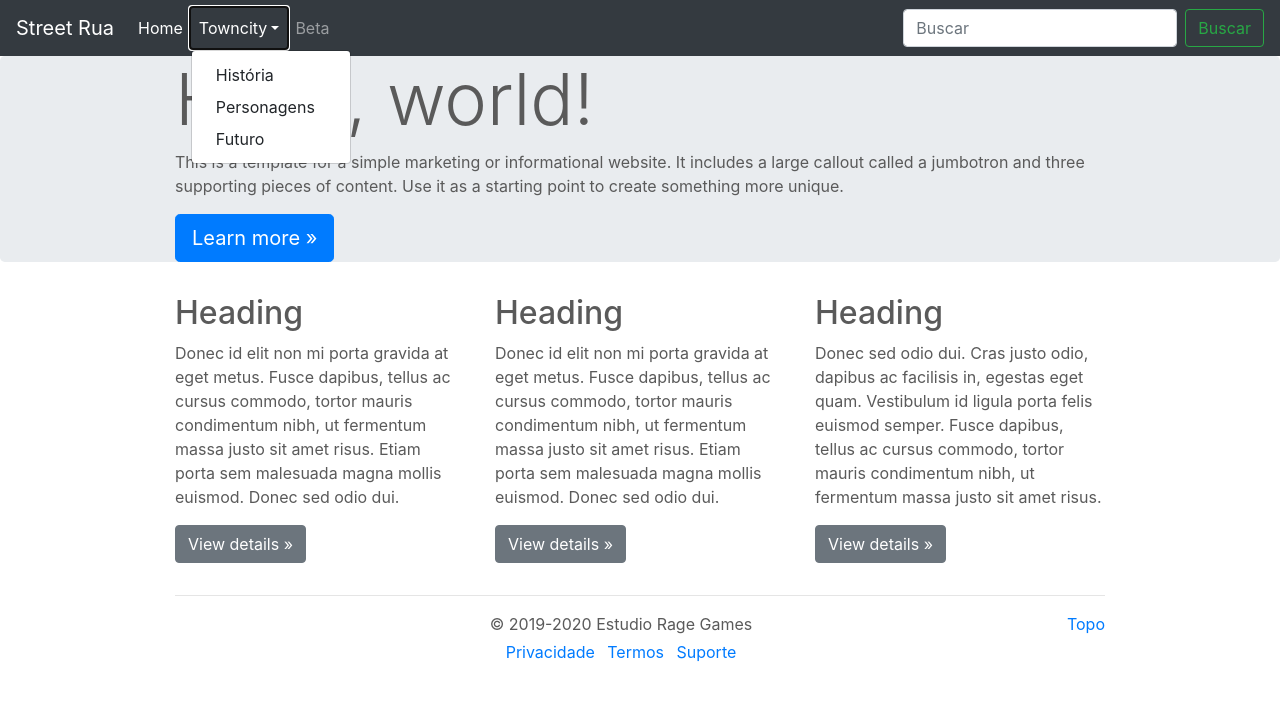
After one commit to EstudioRageGames/Street-Rua-SITE, a PHP site: page /Towncity-Personagens.html in a window 1280 px wide, after a click on "Towncity". The commit adds this page. Shown: the top 727 px of the page. Run offline with PHP 8.4, Linux system fonts and the light colour scheme; some libraries are stand-ins or nearby versions.

Commit message:
Adicionado modelo para páginas de Towncity e unifiquei os links para acessar as páginas no menu superior, agora é possível clicar e acessar todas sem erro

```diff
--- a/site/RageGames.css
+++ b/site/RageGames.css
@@ -3,7 +3,7 @@
 /* Padding below the footer and lighter body text */
 
 body {
-  padding-top: 3rem;
+  padding-top: 3.5rem;
   padding-bottom: 3rem;
   color: #5a5a5a;
 }
@@ -110,3 +110,9 @@ div.Texto {
 .jumbotron {
   padding: 0;
 }
+
+.container {
+  max-width: 960px;
+}
+
+.lh-condensed { line-height: 1.25; }
--- a/site/Street-Rua-SITE.html
+++ b/site/Street-Rua-SITE.html
@@ -47,9 +47,9 @@
 		<li class="nav-item dropdown">
 		  <a class="nav-link dropdown-toggle" href="#" id="dropdown01" data-toggle="dropdown" aria-haspopup="true" aria-expanded="false">Towncity</a>
 		  <div class="dropdown-menu" aria-labelledby="dropdown01">
-            <a class="dropdown-item" href="#">História</a>
-            <a class="dropdown-item" href="#">Personagens</a>
-            <a class="dropdown-item" href="#">Futuro</a>
+            <a class="dropdown-item" href="Towncity-História.html">História</a>
+            <a class="dropdown-item" href="Towncity-Personagens.html">Personagens</a>
+            <a class="dropdown-item" href="Towncity-Futuro.html">Futuro</a>
           </div>
         </li>
         <li class="nav-item">
--- /dev/null
+++ b/site/Towncity-Personagens.html
@@ -0,0 +1,115 @@
+<!doctype html>
+<html lang="pt-BR">
+  <head>
+    <meta charset="utf-8">
+    <meta name="viewport" content="width=device-width, initial-scale=1, shrink-to-fit=no">
+    <meta name="description" content="">
+    <meta name="autor" content="Estudio Rage Games">
+    <meta name="generator" content="Jekyll v4.0.1">
+    <title>Personagens</title>
+
+    <link rel="canonical" href="https://getbootstrap.com/docs/4.5/examples/carousel/">
+
+    <!-- Bootstrap core CSS -->
+<link href="../assets/dist/css/bootstrap.css" rel="stylesheet">
+
+    <style>
+      .bd-placeholder-img {
+        font-size: 1.125rem;
+        text-anchor: middle;
+        -webkit-user-select: none;
+        -moz-user-select: none;
+        -ms-user-select: none;
+        user-select: none;
+      }
+
+      @media (min-width: 768px) {
+        .bd-placeholder-img-lg {
+          font-size: 3.5rem;
+        }
+      }
+    </style>
+    <!-- Custom styles for this template -->
+    <link href="RageGames.css" rel="stylesheet">
+  </head>
+  <body>
+    <header>
+  <nav class="navbar navbar-expand-md navbar-dark fixed-top bg-dark">
+    <a class="navbar-brand" href="Street-Rua-SITE.html">Street Rua</a>
+    <button class="navbar-toggler" type="button" data-toggle="collapse" data-target="#navbarCollapse" aria-controls="navbarCollapse" aria-expanded="false" aria-label="Toggle navigation">
+      <span class="navbar-toggler-icon"></span>
+    </button>
+    <div class="collapse navbar-collapse" id="navbarCollapse">
+      <ul class="navbar-nav mr-auto">
+        <li class="nav-item active">
+          <a class="nav-link" href="Street-Rua-SITE.html">Home <span class="sr-only">(current)</span></a>
+        </li>
+		<li class="nav-item dropdown">
+		  <a class="nav-link dropdown-toggle" href="#" id="dropdown01" data-toggle="dropdown" aria-haspopup="true" aria-expanded="false">Towncity</a>
+		  <div class="dropdown-menu" aria-labelledby="dropdown01">
+            <a class="dropdown-item" href="Towncity-História.html">História</a>
+            <a class="dropdown-item" href="Towncity-Personagens.html">Personagens</a>
+            <a class="dropdown-item" href="Towncity-Futuro.html">Futuro</a>
+          </div>
+        </li>
+        <li class="nav-item">
+          <a class="nav-link" href="formulario-street-rua.html" >Beta</a>
+        </li>
+      </ul>
+      <form class="form-inline mt-2 mt-md-0">
+        <input class="form-control mr-sm-2" type="text" placeholder="Buscar" aria-label="Buscar">
+        <button class="btn btn-outline-success my-2 my-sm-0" type="submit">Buscar</button>
+      </form>
+    </div>
+  </nav>
+</header>
+
+<main role="main">
+
+  <!-- Main jumbotron for a primary marketing message or call to action -->
+  <div class="jumbotron">
+    <div class="container">
+      <h1 class="display-3">Hello, world!</h1>
+      <p>This is a template for a simple marketing or informational website. It includes a large callout called a jumbotron and three supporting pieces of content. Use it as a starting point to create something more unique.</p>
+      <p><a class="btn btn-primary btn-lg" href="#" role="button">Learn more &raquo;</a></p>
+    </div>
+  </div>
+
+  <div class="container">
+    <!-- Example row of columns -->
+    <div class="row">
+      <div class="col-md-4">
+        <h2>Heading</h2>
+        <p>Donec id elit non mi porta gravida at eget metus. Fusce dapibus, tellus ac cursus commodo, tortor mauris condimentum nibh, ut fermentum massa justo sit amet risus. Etiam porta sem malesuada magna mollis euismod. Donec sed odio dui. </p>
+        <p><a class="btn btn-secondary" href="#" role="button">View details &raquo;</a></p>
+      </div>
+      <div class="col-md-4">
+        <h2>Heading</h2>
+        <p>Donec id elit non mi porta gravida at eget metus. Fusce dapibus, tellus ac cursus commodo, tortor mauris condimentum nibh, ut fermentum massa justo sit amet risus. Etiam porta sem malesuada magna mollis euismod. Donec sed odio dui. </p>
+        <p><a class="btn btn-secondary" href="#" role="button">View details &raquo;</a></p>
+      </div>
+      <div class="col-md-4">
+        <h2>Heading</h2>
+        <p>Donec sed odio dui. Cras justo odio, dapibus ac facilisis in, egestas eget quam. Vestibulum id ligula porta felis euismod semper. Fusce dapibus, tellus ac cursus commodo, tortor mauris condimentum nibh, ut fermentum massa justo sit amet risus.</p>
+        <p><a class="btn btn-secondary" href="#" role="button">View details &raquo;</a></p>
+      </div>
+    </div>
+
+    <hr>
+
+  </div> <!-- /container -->
+
+</main>
+
+    <footer class="container">
+	<p class="float-right"><a href="#">Topo</a></p>
+    <p class="mb-1">&copy; 2019-2020 Estudio Rage Games</p>
+    <ul class="list-inline">
+      <li class="list-inline-item"><a href="#">Privacidade</a></li>
+      <li class="list-inline-item"><a href="#">Termos</a></li>
+      <li class="list-inline-item"><a href="#">Suporte</a></li>
+    </ul>
+  </footer>
+<script src="https://code.jquery.com/jquery-3.5.1.slim.min.js" integrity="sha384-DfXdz2htPH0lsSSs5nCTpuj/zy4C+OGpamoFVy38MVBnE+IbbVYUew+OrCXaRkfj" crossorigin="anonymous"></script>
+      <script>window.jQuery || document.write('<script src="../assets/js/vendor/jquery.slim.min.js"><\/script>')</script><script src="../assets/dist/js/bootstrap.bundle.js"></script></body>
+</html>
--- a/site/form-validation.css
+++ /dev/null
@@ -1,5 +0,0 @@
-.container {
-  max-width: 960px;
-}
-
-.lh-condensed { line-height: 1.25; }
```
Also changed, not shown: site/Towncity-Futuro.html (added, +114 -0 lines), site/Towncity-História.html (added, +115 -0 lines), site/Towncity.html (deleted, +0 -161 lines), site/formulario-street-rua.html (+9 -4 lines).
